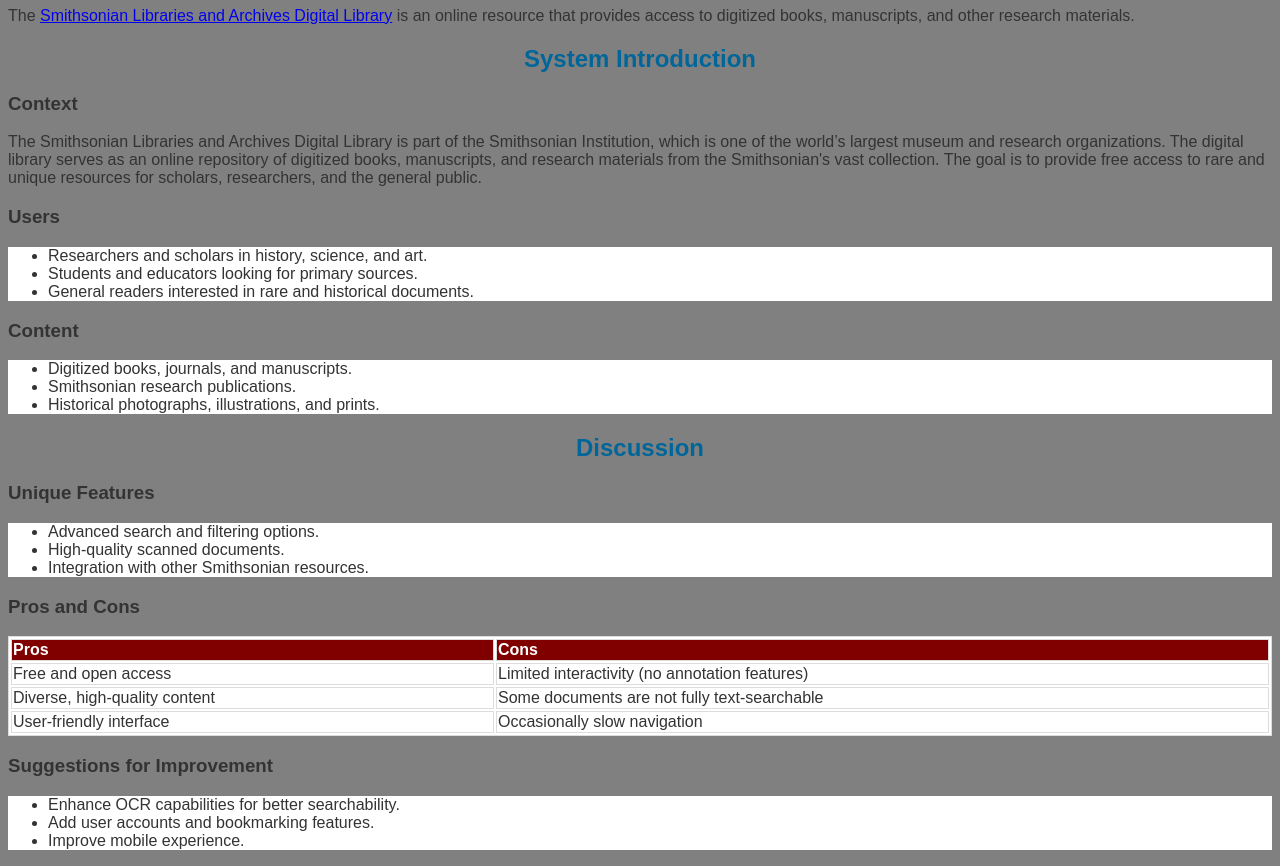
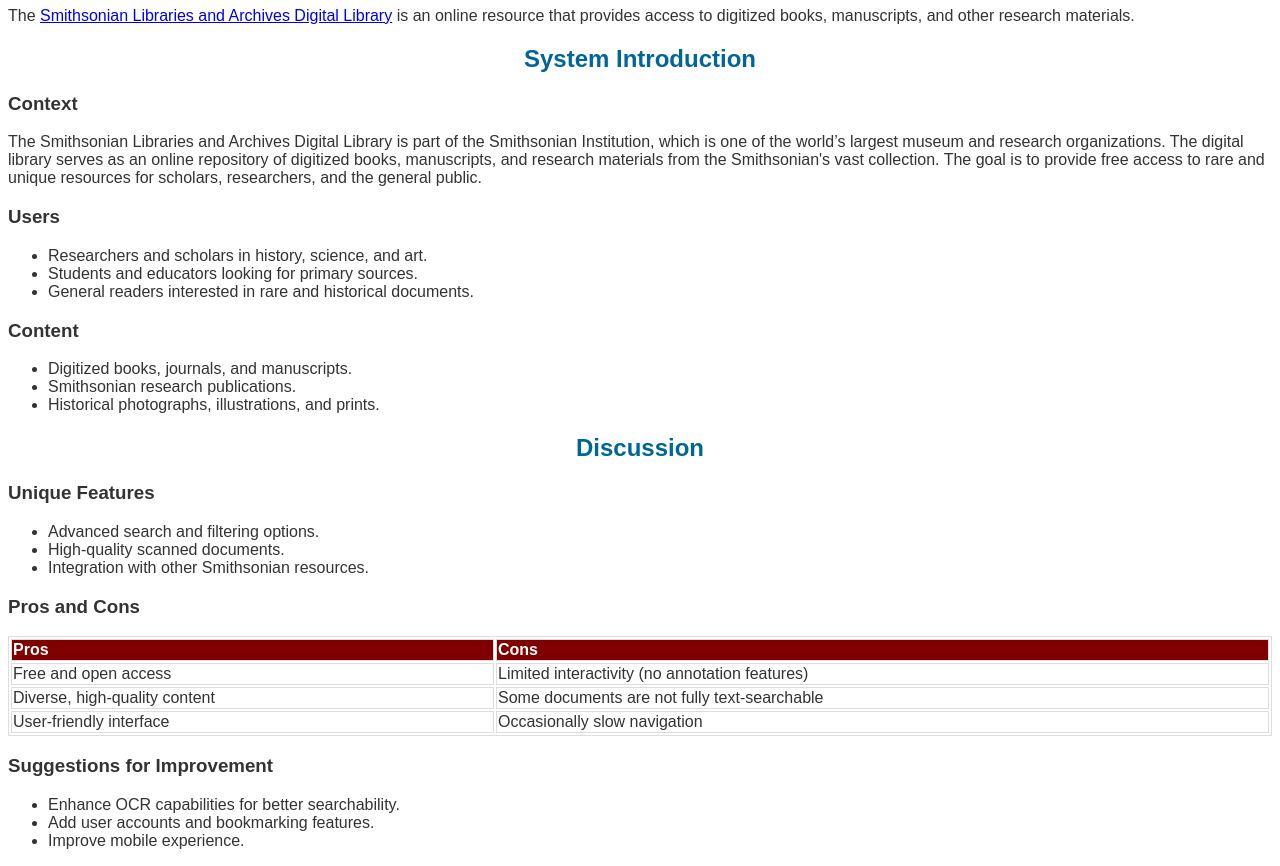
Before and after one commit to kyle-egan-cua/smithsonian-library-review, a plain HTML site: page index.html in a window 1280 px wide. Shown: the part 73-939 px from the top of the page. Drawn offline with Linux system fonts and the light colour scheme.

Commit message:
Update index.html

```diff
--- a/index.html
+++ b/index.html
@@ -6,7 +6,7 @@
     <style>
         body {
             font-family: Arial, sans-serif;
-            background-color: #808080;
+            background-color: #FFFFF;
             color: #333;
         }
         h1 {
```
